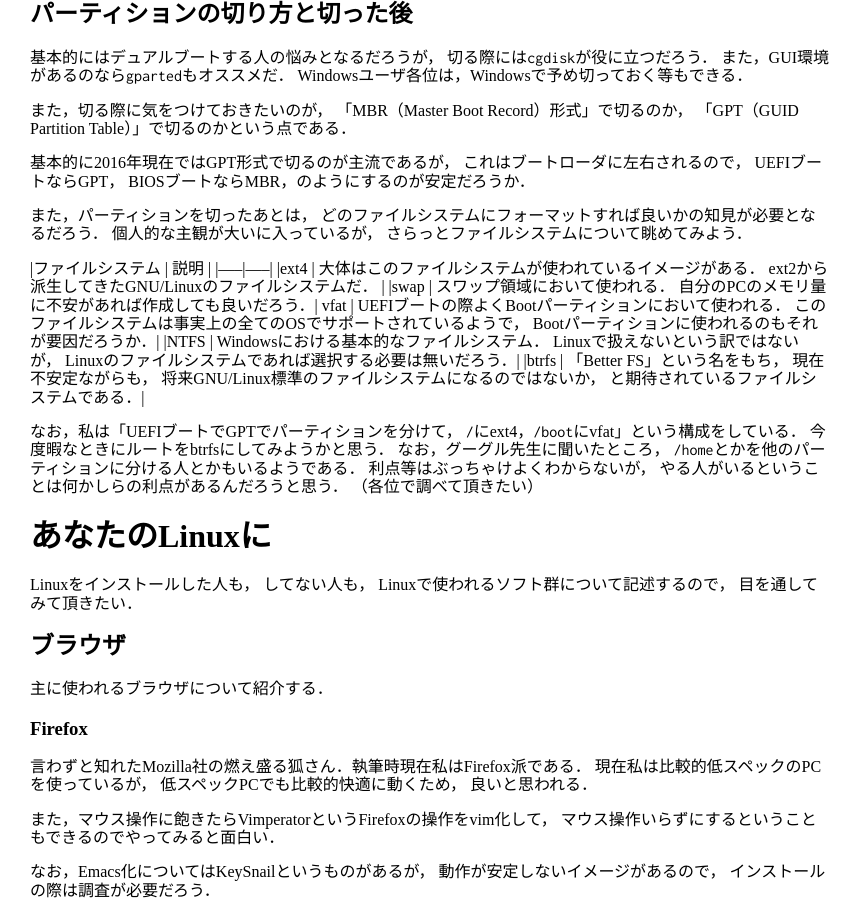
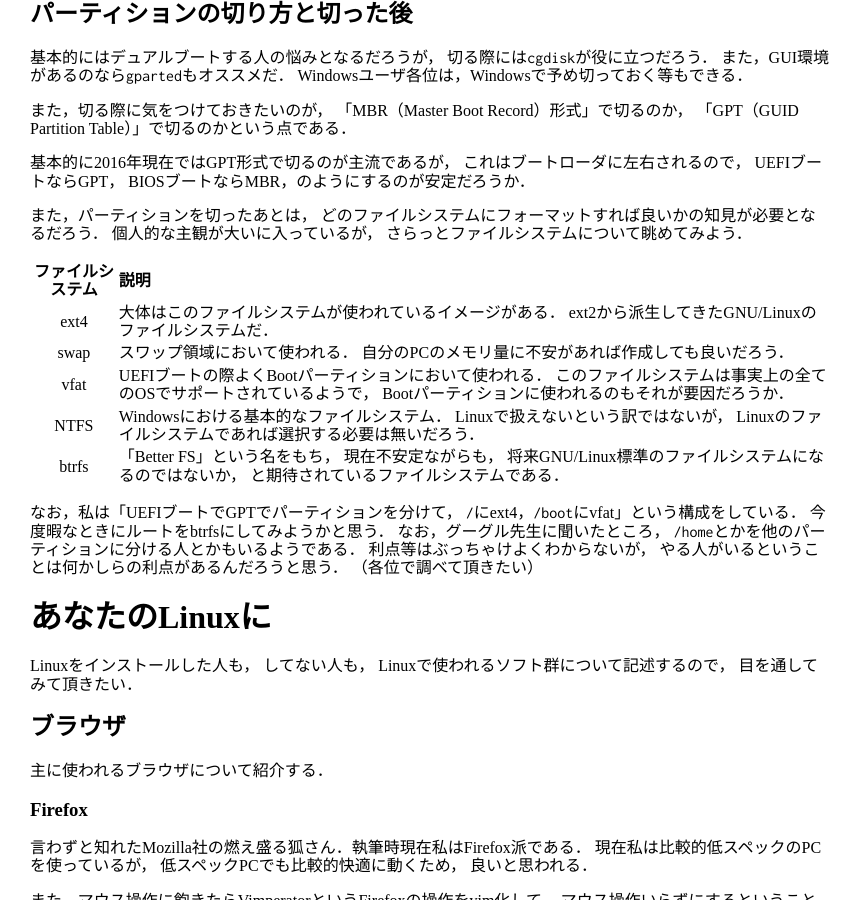
Before and after one commit to shamisonn/shamisonn.github.io, a Jekyll site: the page built from _posts/2018-04-24-linux-old-article.md, in a window 1280 px wide and 900 px high, scrolled down 3849 px. Shown: the whole window, without its empty margins (0-862 px from the left). Built offline with Jekyll 4.4.1, drawn with Linux system fonts in a browser that asks for light colours; nearby versions of some CDN libraries.

```diff
--- a/_posts/2018-04-24-linux-old-article.md
+++ b/_posts/2018-04-24-linux-old-article.md
@@ -289,21 +289,12 @@ BIOSブートならMBR，のようにするのが安定だろうか．
 
 
 |ファイルシステム | 説明 |
-|-----|-----|
-|ext4 | 大体はこのファイルシステムが使われているイメージがある．
-ext2から派生してきたGNU/Linuxのファイルシステムだ． |
-|swap | スワップ領域において使われる．
-自分のPCのメモリ量に不安があれば作成しても良いだろう．|
-vfat  | UEFIブートの際よくBootパーティションにおいて使われる．
-このファイルシステムは事実上の全てのOSでサポートされているようで，
-Bootパーティションに使われるのもそれが要因だろうか．|
-|NTFS | Windowsにおける基本的なファイルシステム．
-Linuxで扱えないという訳ではないが，
-Linuxのファイルシステムであれば選択する必要は無いだろう．|
-|btrfs | 「Better FS」という名をもち，
-現在不安定ながらも，
-将来GNU/Linux標準のファイルシステムになるのではないか，
-と期待されているファイルシステムである．|
+|:---:|:----|
+| ext4 | 大体はこのファイルシステムが使われているイメージがある． ext2から派生してきたGNU/Linuxのファイルシステムだ． |
+| swap | スワップ領域において使われる． 自分のPCのメモリ量に不安があれば作成しても良いだろう．|
+| vfat  | UEFIブートの際よくBootパーティションにおいて使われる． このファイルシステムは事実上の全てのOSでサポートされているようで， Bootパーティションに使われるのもそれが要因だろうか．|
+| NTFS | Windowsにおける基本的なファイルシステム． Linuxで扱えないという訳ではないが， Linuxのファイルシステムであれば選択する必要は無いだろう．|
+| btrfs | 「Better FS」という名をもち， 現在不安定ながらも， 将来GNU/Linux標準のファイルシステムになるのではないか， と期待されているファイルシステムである．|
 
 なお，私は「UEFIブートでGPTでパーティションを分けて，
 `/`にext4，`/boot`にvfat」という構成をしている．
```
